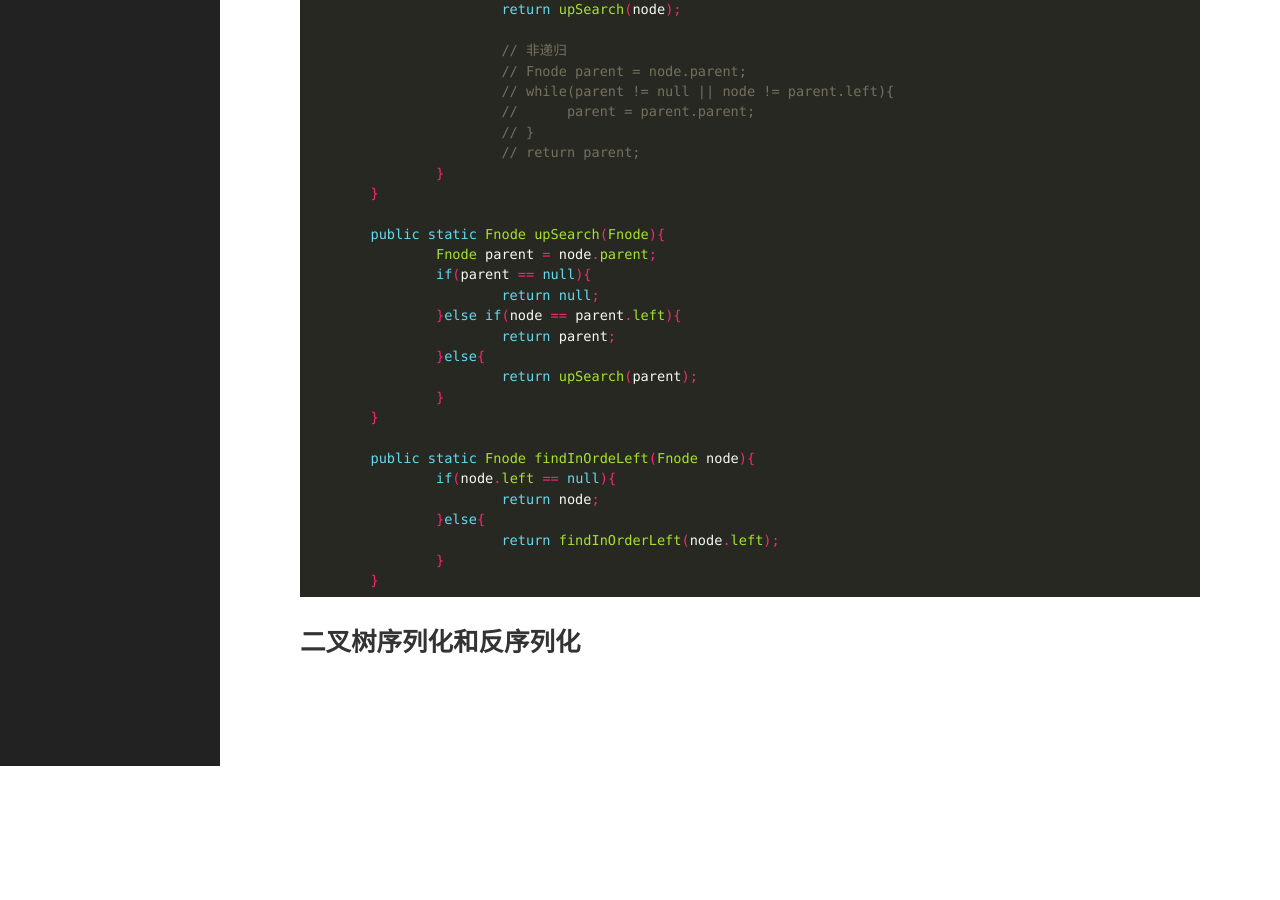
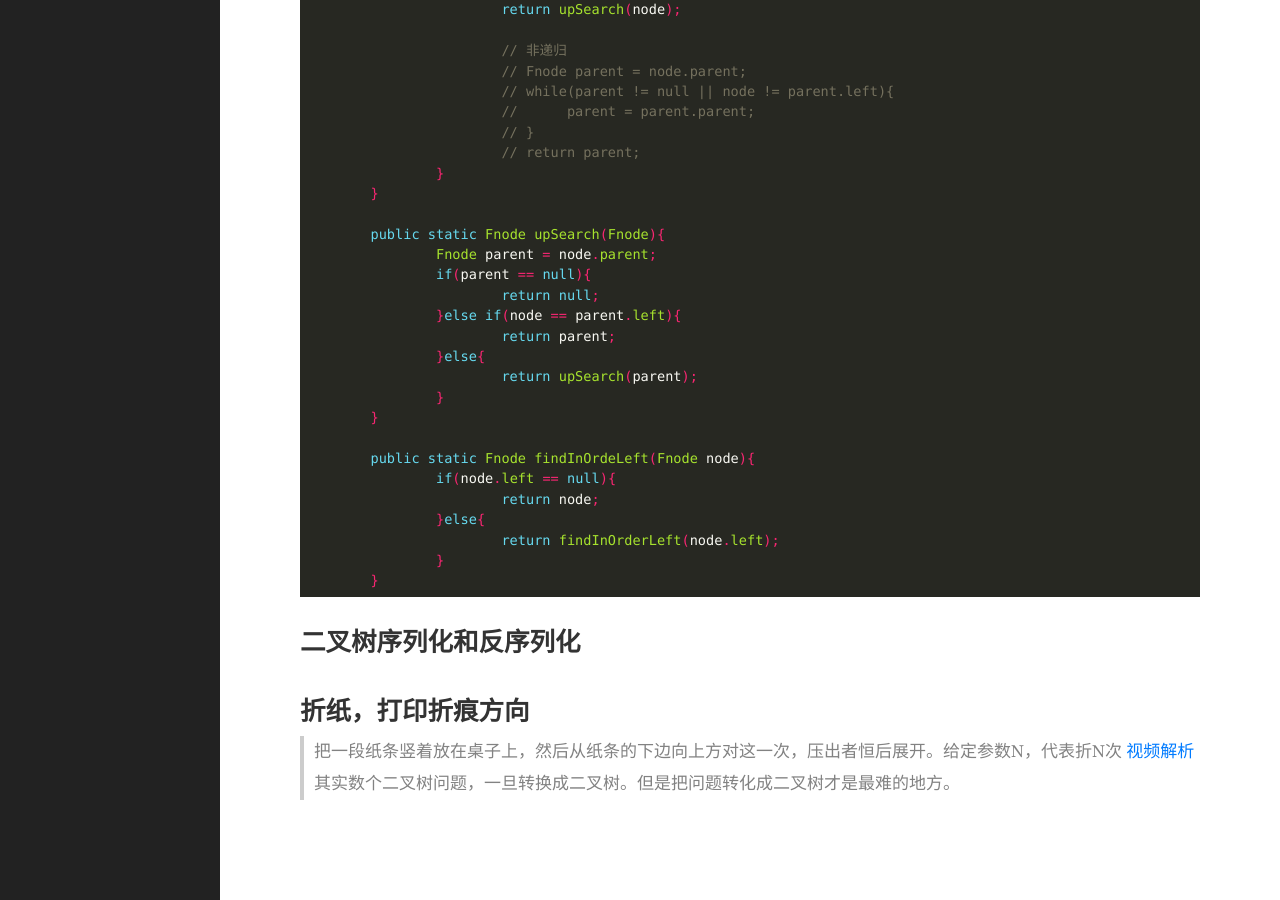
Before and after one commit to Taunk714/Taunk.github.io, a Jekyll site: the page built from _posts/2021-07-04-重学算法(6)-二叉树.md, in a window 1280 px wide and 900 px high, scrolled down 2084 px. Built offline with Jekyll 4.4.1, drawn with Linux system fonts in a browser that asks for light colours; before the commit the page ends 2850 px from its top, so only the background shows below that.

Commit message:
修改文件: _posts/2021-07-04-重学算法(6)-二叉树.md

````diff
--- a/_posts/2021-07-04-重学算法(6)-二叉树.md
+++ b/_posts/2021-07-04-重学算法(6)-二叉树.md
@@ -1,7 +1,7 @@
 ---
 layout: post
 title: 重学算法(6)-二叉树
-categories: algorithm
+category: algorithm
 icon: www
 keywords: algorithm
 image: 1.jpg
@@ -91,3 +91,6 @@ preview: 1
 	}
 ```
 # 二叉树序列化和反序列化
+# 折纸，打印折痕方向
+>把一段纸条竖着放在桌子上，然后从纸条的下边向上方对这一次，压出者恒后展开。给定参数N，代表折N次 [视频解析]()
+其实数个二叉树问题，一旦转换成二叉树。但是把问题转化成二叉树才是最难的地方。
````
